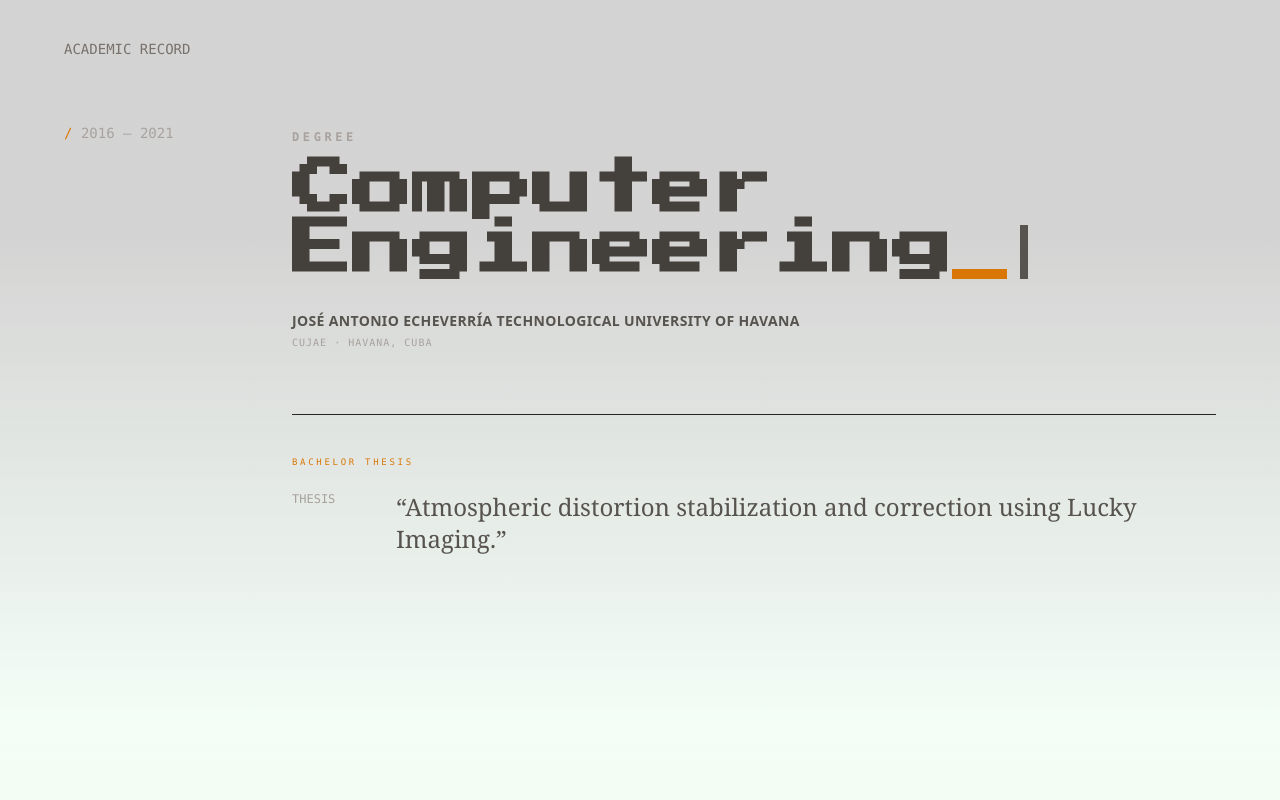
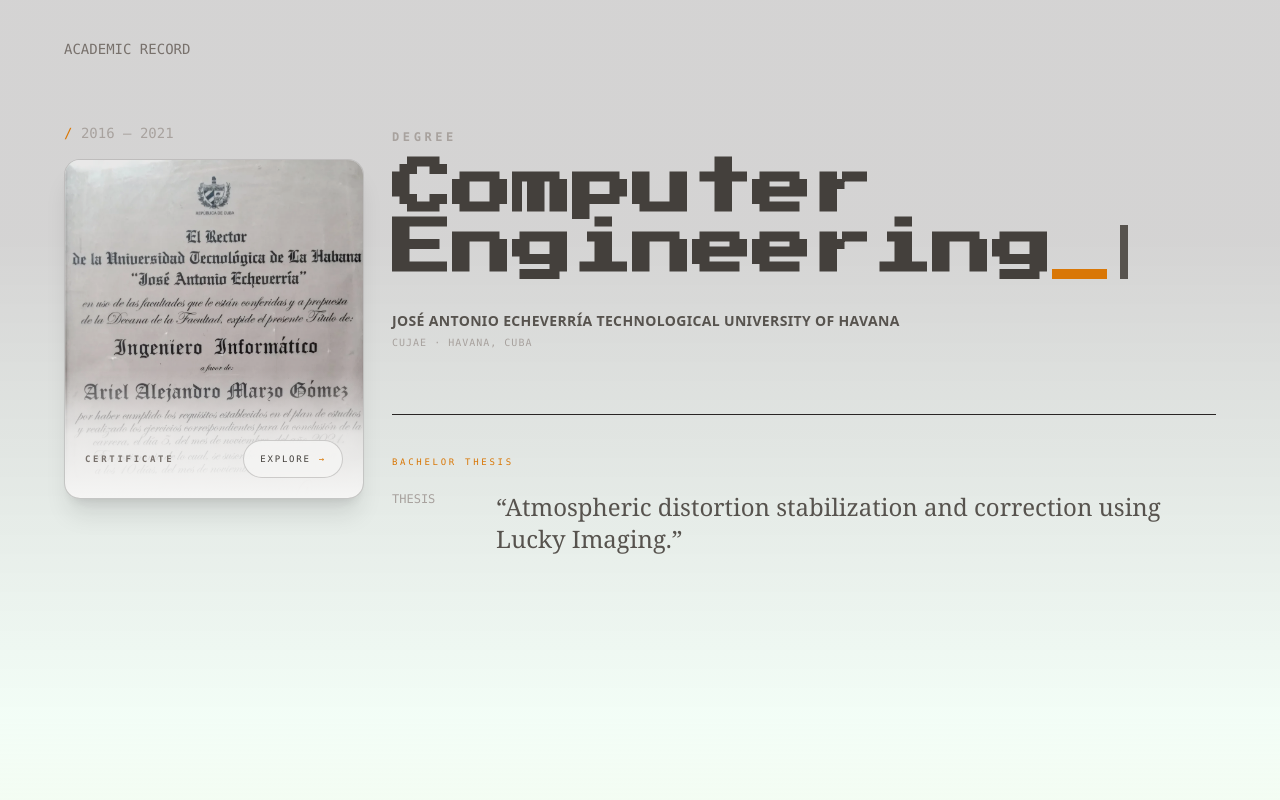
Before and after one commit to Jxs7er/portfolio, a React (Vite) app: page / in a window 1280 px wide. Shown: the part 2560-3360 px from the top of the page. Built offline with nearby package versions, Linux system fonts and the light colour scheme.

Commit message:
feat: Added B.Sc. degree

```diff
--- a/src/components/education/EducationSection.jsx
+++ b/src/components/education/EducationSection.jsx
@@ -39,12 +39,99 @@
             className="
               relative mt-16
               grid gap-12
-              md:grid-cols-[180px_1fr]
-            "
+              md:grid-cols-[280px_1fr]
+              "
           >
             {/* Year */}
-            <div className="font-mono text-sm text-stone-400">
-              <span className="text-amber-600">/</span> {item.period}
+            <div className="font-mono text-sm text-stone-400 w-full">
+              <div>
+                <span className="text-amber-600">/</span> {item.period}
+              </div>
+              <div className="my-4 w-[300px] group">
+                {/* Card */}
+                <div
+                  className="
+                    relative
+                    overflow-hidden
+                    h-[340px]
+                    rounded-2xl
+                    border border-stone-800/20
+                    bg-stone-100/50
+                    shadow-xl
+                    transition-all duration-500 ease-out
+                    group-hover:-translate-y-2
+                    group-hover:shadow-2xl
+                  "
+                >
+                  {/* Image */}
+                  <img
+                    src={item.image}
+                    alt={t(item.title)}
+                    className="
+                      absolute
+                      top-0 left-0
+                      w-full
+                      h-auto
+                      object-cover
+                      transition-transform duration-700 ease-out
+                      group-hover:scale-[1.03]
+                    "
+                  />
+
+                  {/* Bottom fade */}
+                  <div
+                    className="
+                      absolute inset-x-0 top-0
+                      h-full bg-stone-800/10
+                      ease-in-out duration-700 transition-all
+                      group-hover:backdrop-blur-sm
+                    "
+                  />
+                  <div
+                    className="
+                      absolute inset-x-0 bottom-0
+                      h-32
+                      bg-gradient-to-t
+                      from-stone-100
+                      via-stone-100/80
+                      to-transparent
+                    "
+                  />
+
+                  {/* Explore */}
+                  <div className="absolute bottom-5 left-5 right-5 flex items-center justify-between">
+                    <span className="font-mono text-[9px] uppercase tracking-[0.3em] text-stone-500 font-semibold">
+                      {t("certificate-section.certificates.seminar.type")}
+                    </span>
+
+                    <a
+                      href={item.url}
+                      target="_blank"
+                      rel="noopener noreferrer"
+                      className="
+                        inline-flex items-center gap-2
+                        rounded-full
+                        border border-stone-800/20
+                        bg-stone-100/80
+                        px-4 py-2
+                        font-mono text-[9px]
+                        uppercase tracking-[0.2em]
+                        text-stone-700
+                        backdrop-blur-md
+                        transition-all duration-300
+                        hover:border-amber-600/40
+                        hover:bg-amber-600
+                        hover:text-stone-100
+                      "
+                    >
+                      {t("projects-section.action.explore")}
+                      <span className="text-amber-600 transition-colors group-hover:text-stone-100">
+                        →
+                      </span>
+                    </a>
+                  </div>
+                </div>
+              </div>
             </div>
 
             {/* Main */}
--- a/src/mocks/certificates.js
+++ b/src/mocks/certificates.js
@@ -19,7 +19,7 @@
     year: "2026",
     type: "certificate-section.certificates.seminar.type",
     description: "certificate-section.certificates.seminar.description",
-    url: null,
+    url: "https://drive.google.com/file/d/1iNUCz4I91nClMkHSWBc2vryq-l9nG_Cc/view?usp=sharing",
     image: "/assets/resources/certificates/seminar2.webp",
   },
 
--- a/src/mocks/education.js
+++ b/src/mocks/education.js
@@ -5,7 +5,8 @@
     degree: "education-section.education.cujae.degree",
     period: "2016 – 2021",
     location: "education-section.education.cujae.location",
-
+    image: "/assets/resources/education/BSc_Computer_Engineering.webp",
+    url: "https://drive.google.com/file/d/1t_d1JpHCxbypL_HhC9QvCztJLqaoDmgB/view?usp=sharing",
     thesis: {
       title: "education-section.education.cujae.thesis.title",
       category: "education-section.education.cujae.thesis.category",
```
Also changed, not shown: public/assets/resources/education/BSc_Computer_Engineering.webp (added).
